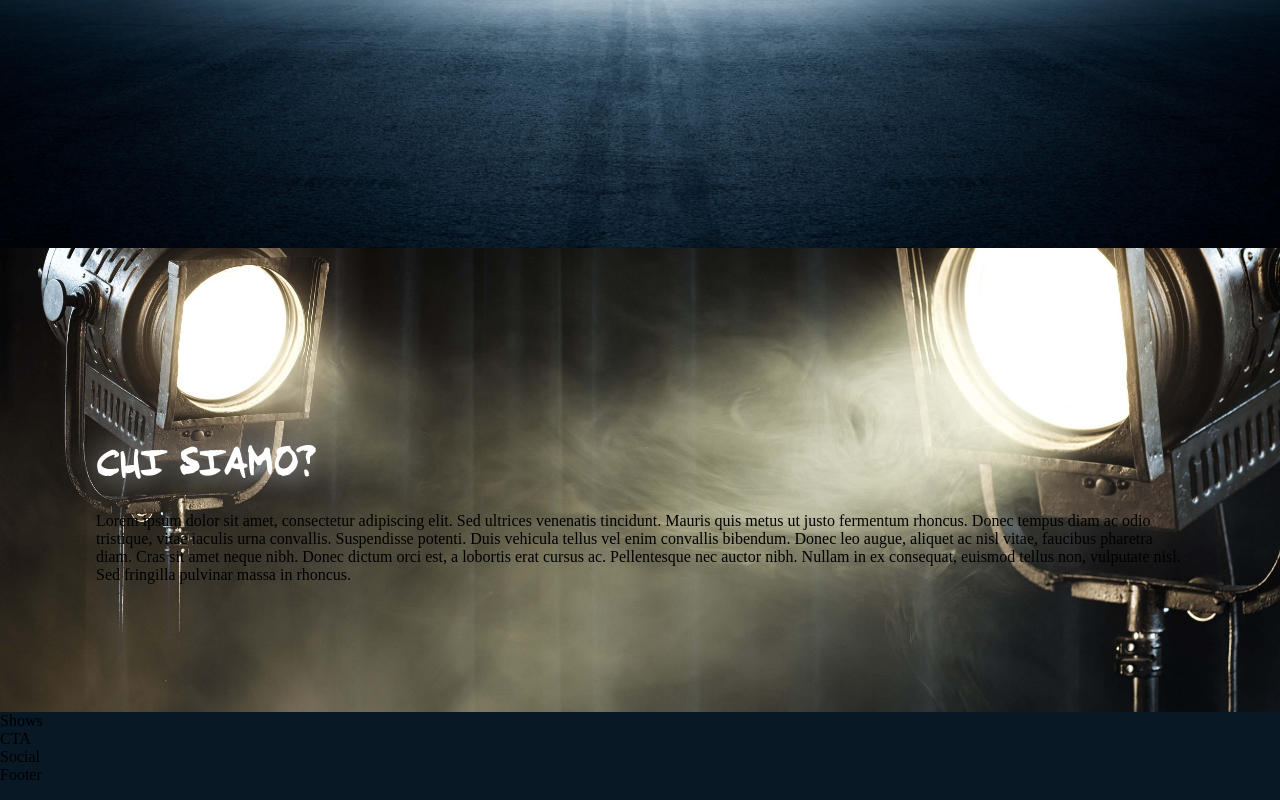
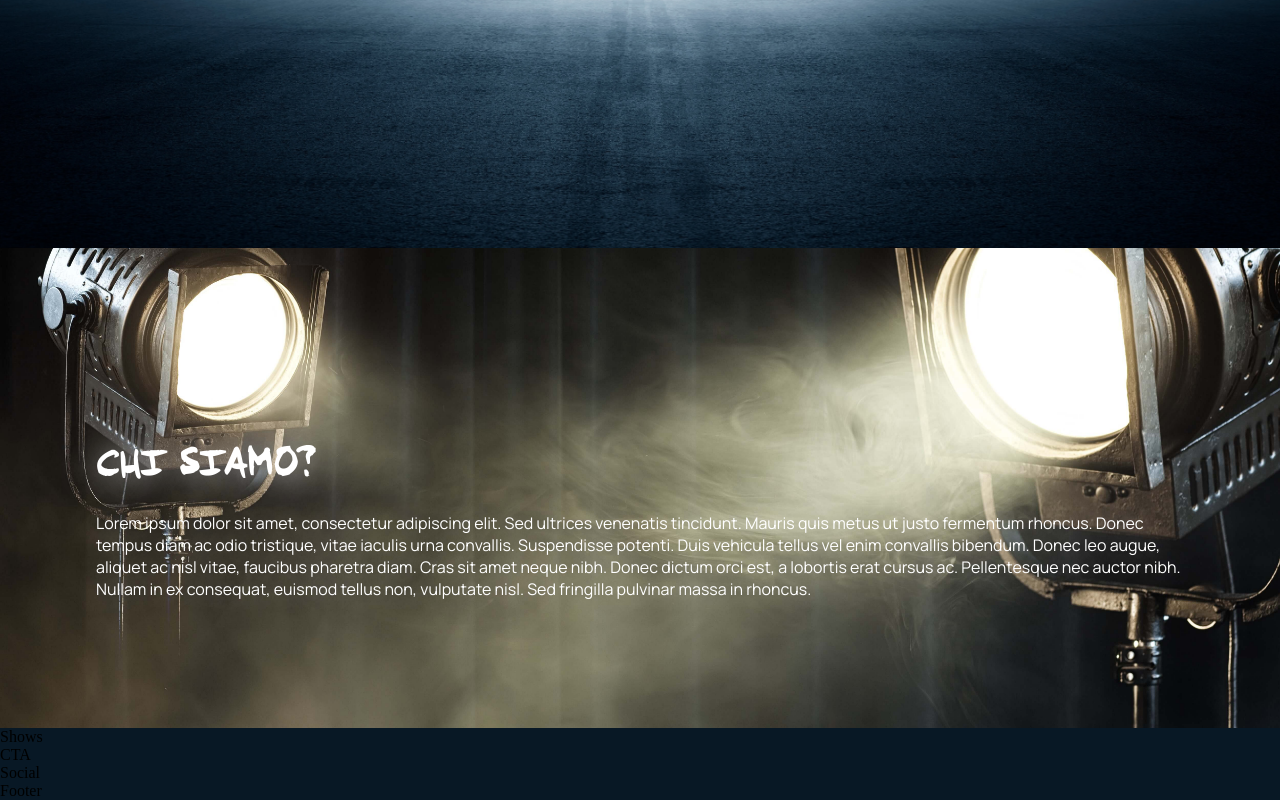
Before and after one commit to davideleo5/davideleo5.github.io, a React (Create React App) app: page / in a window 1280 px wide. Shown: the part 552-1352 px from the top of the page. Built offline with nearby package versions, Linux system fonts and the light colour scheme; the HTML template or start-up script is replaced by a standard one.

Commit message:
Applied animation to whole chi siamo section

```diff
--- a/src/containers/what/What.jsx
+++ b/src/containers/what/What.jsx
@@ -19,8 +19,8 @@ const What = () => {
 
   return (
     <div className='chi-siamo-container' style={{ backgroundImage: backgroundImageUrl }}>
-      <div className='chi-siamo-content section__padding'>
-        <h3 ref={ref} className={`chi-siamo-title ${inView ? 'text-flicker-in-glow' : ''} `}>Chi siamo?</h3>
+      <div className={`chi-siamo-content section__padding ${inView ? 'text-flicker-in-glow' : ''}`}>
+        <h3 ref={ref} className='chi-siamo-title'>Chi siamo?</h3>
         <p>Lorem ipsum dolor sit amet, consectetur adipiscing elit. Sed ultrices venenatis tincidunt. Mauris quis metus ut justo fermentum rhoncus. Donec tempus diam ac odio tristique, vitae iaculis urna convallis. Suspendisse potenti. Duis vehicula tellus vel enim convallis bibendum. Donec leo augue, aliquet ac nisl vitae, faucibus pharetra diam. Cras sit amet neque nibh. Donec dictum orci est, a lobortis erat cursus ac. Pellentesque nec auctor nibh. Nullam in ex consequat, euismod tellus non, vulputate nisl. Sed fringilla pulvinar massa in rhoncus.</p>
       </div>
     </div>
--- a/src/index.css
+++ b/src/index.css
@@ -2,7 +2,6 @@
 
 :root {
   --font-family: 'Manrope', sans-serif;
-
   --color-bg: #081825;
   --color-footer: #081825;
   --color-text: #FFFFFF;
@@ -32,6 +31,10 @@ h3 {
   text-transform: uppercase;
 }
 
+p {
+  color: var(--color-text);
+  font-family: 'Manrope', sans-serif;
+}
 
 @media screen and (max-width: 700px) {
   h1 {
```
